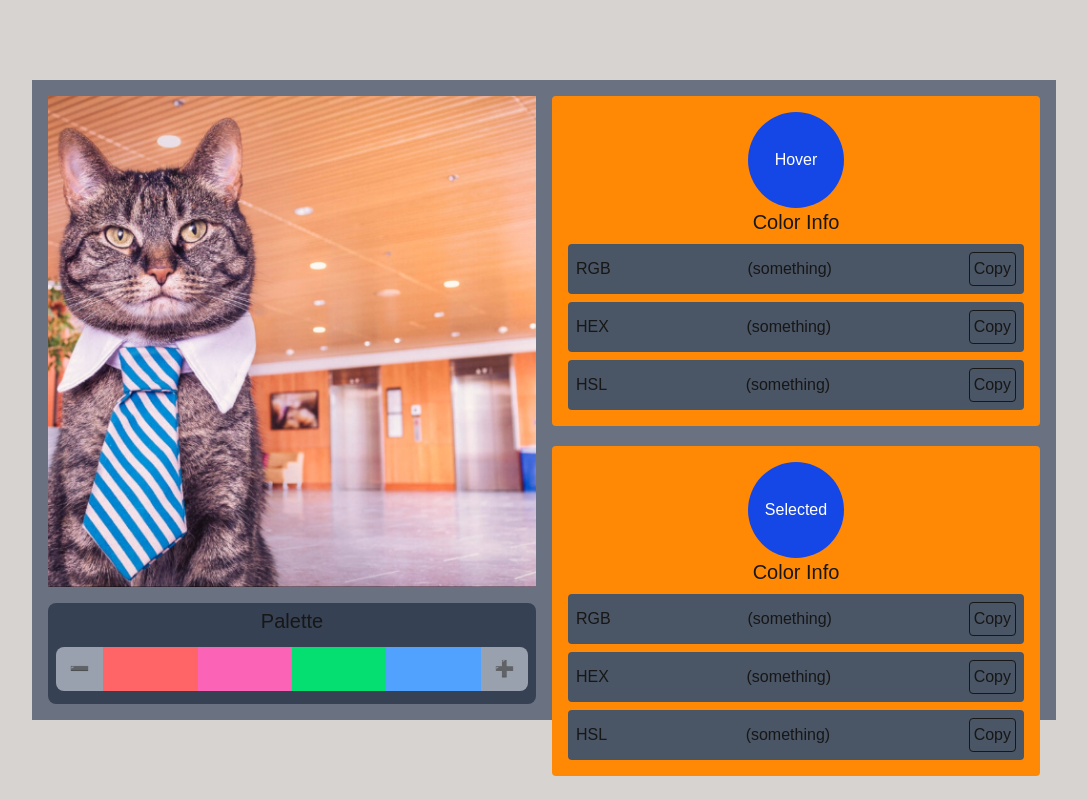
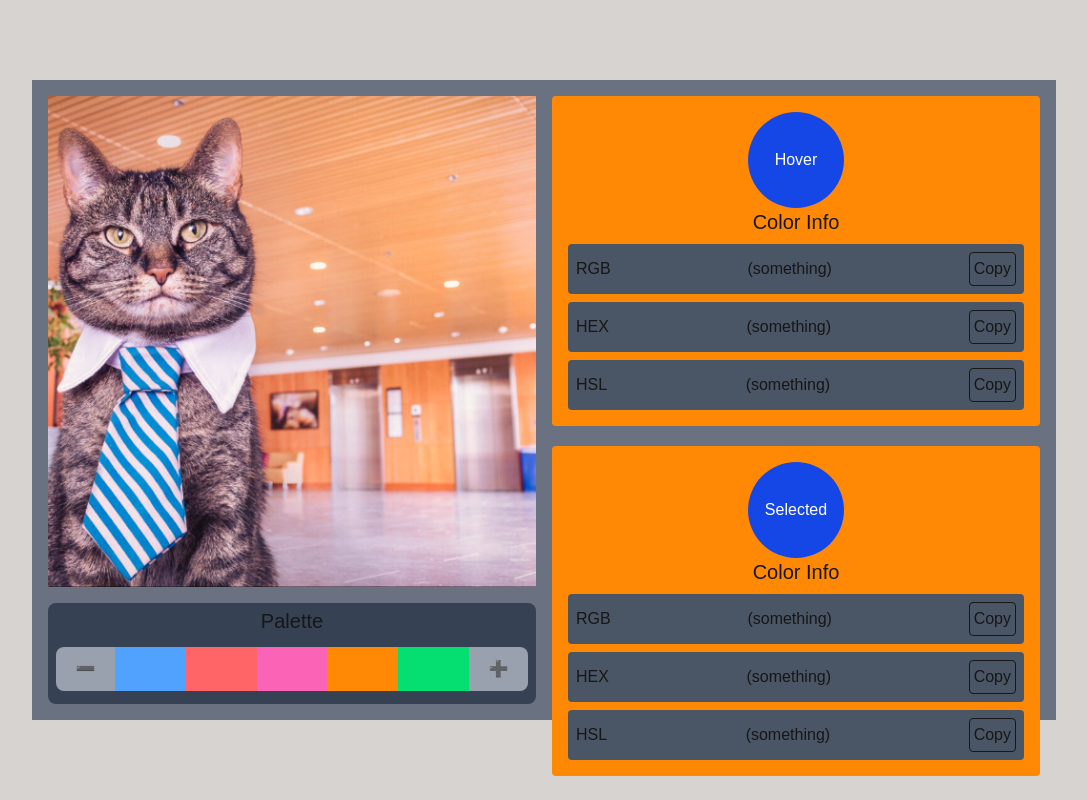
Before and after one commit to MOGARRR/chroma-picker, a Next.js app: page / in a window 1280 px wide. Shown: the whole page, without its empty margins (96-1183 px from the left). Built offline with nearby package versions, Linux system fonts and the light colour scheme.

Commit message:
Feat/Refactor: Update Palette have basic dynamic rendering and functions for later features

```diff
--- a/app/components/Palette.tsx
+++ b/app/components/Palette.tsx
@@ -1,19 +1,43 @@
-import React from "react";
+"use client";
+import React, { useState } from "react";
+
+const mockData = [
+  { id: 1, color: "bg-blue-400" },
+  { id: 2, color: "bg-red-400" },
+  { id: 3, color: "bg-pink-400" },
+  { id: 4, color: "bg-orange-400" },
+  { id: 5, color: "bg-green-400" },
+];
 
 const Palette = () => {
+  const [paletteAmount, setPaletteAmount] = useState(0);
+  const visibleColors = mockData.slice(0, mockData.length - paletteAmount);
+
+  const removeColors = () => {
+    setPaletteAmount((prev) => (prev < mockData.length - 1 ? prev + 1 : prev));
+  };
+
+  const addColors = () => {
+    setPaletteAmount((prev) => (prev > 0 ? prev - 1 : prev));
+  };
 
   return (
     <div className="bg-gray-700 h-1/6 rounded-lg">
       <h2 className="text-center text-xl p-1">Palette</h2>
       <div className="flex h-3/5 text-center p-2">
-        <button className="bg-gray-400 flex-1 rounded-l-lg cursor-pointer">
+        <button
+          className="bg-gray-400 w-1/8  rounded-l-lg cursor-pointer"
+          onClick={removeColors}
+        >
           ➖
         </button>
-        <div className="bg-red-400 flex-2"></div>
-        <div className="bg-pink-400 flex-2"></div>
-        <div className="bg-green-400 flex-2"></div>
-        <div className="bg-blue-400 flex-2"></div>
-        <button className="bg-gray-400 flex-1 rounded-r-lg cursor-pointer">
+        {visibleColors.map((item) => (
+          <div key={item.id} className={`${item.color} flex-2`} />
+        ))}
+        <button
+          className="bg-gray-400 w-1/8 rounded-r-lg cursor-pointer"
+          onClick={addColors}
+        >
           ➕
         </button>{" "}
       </div>
--- a/app/page.tsx
+++ b/app/page.tsx
@@ -17,6 +17,7 @@ export default function Home() {
               src="/cet-image.png"
               width={500}
               height={500}
+              loading="eager"
               alt="Canvas"
             />
           </div>
```
